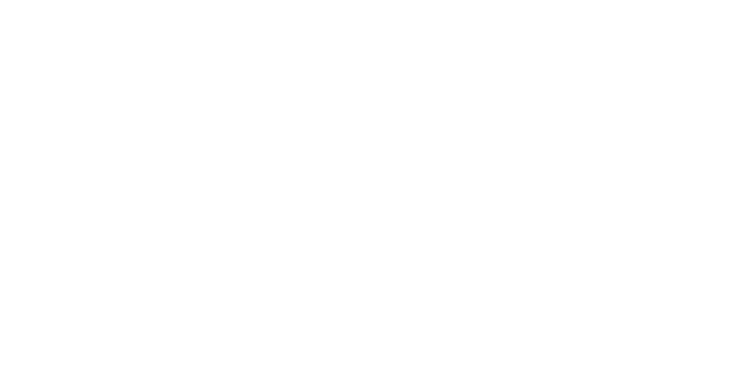
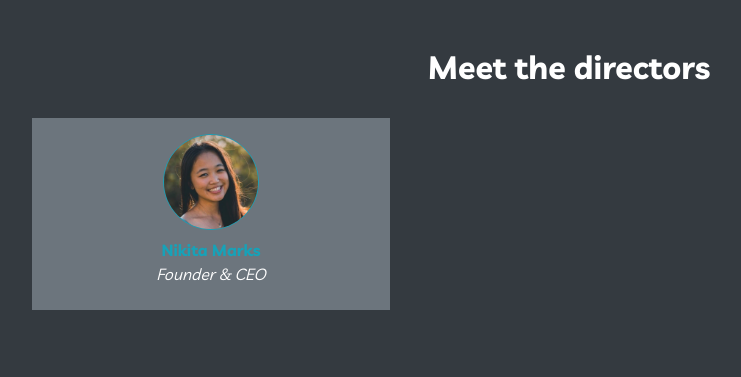
Before and after one commit to udilbar/meet-the-directors, a plain HTML site: page index.html in a window 1280 px wide. Shown: the whole page, without its empty margins (71-812 px from the left). Drawn offline with Linux system fonts and the light colour scheme.

Commit message:
Add directors list

```diff
--- a/index.html
+++ b/index.html
@@ -8,10 +8,19 @@
   <link href="https://fonts.googleapis.com/css2?family=Livvic:wght@400;700&display=swap" rel="stylesheet">
   <link rel="stylesheet" href="css/styles.css">
 </head>
-<body>
-
-
-
+<body class="bg-dark">
+  <main>
+    <div class="container p-5 text-white">
+      <h2 class="font-weight-bold text-center pb-4">Meet the directors</h2>
+      <ul class="row list-unstyled">
+        <li class="col-4 p-3 d-flex flex-column justify-content-center align-items-center bg-secondary">
+          <img class="d-inline-block border border-info rounded-circle" src="img/avatar-nikita.jpg" alt="Nikita Marks, founder" width="96" height="96">
+          <p class="text-info font-weight-bolder mt-2 mb-0">Nikita Marks</p>
+          <p class="mt-0 mb-2 font-italic">Founder & CEO</p>
+        </li>
+      </ul>
+    </div>
+  </main>
 
   <script src="js/jquery-3.5.1.min.js"></script>
   <script src="js/bootstrap.bundle.min.js"></script>
```
